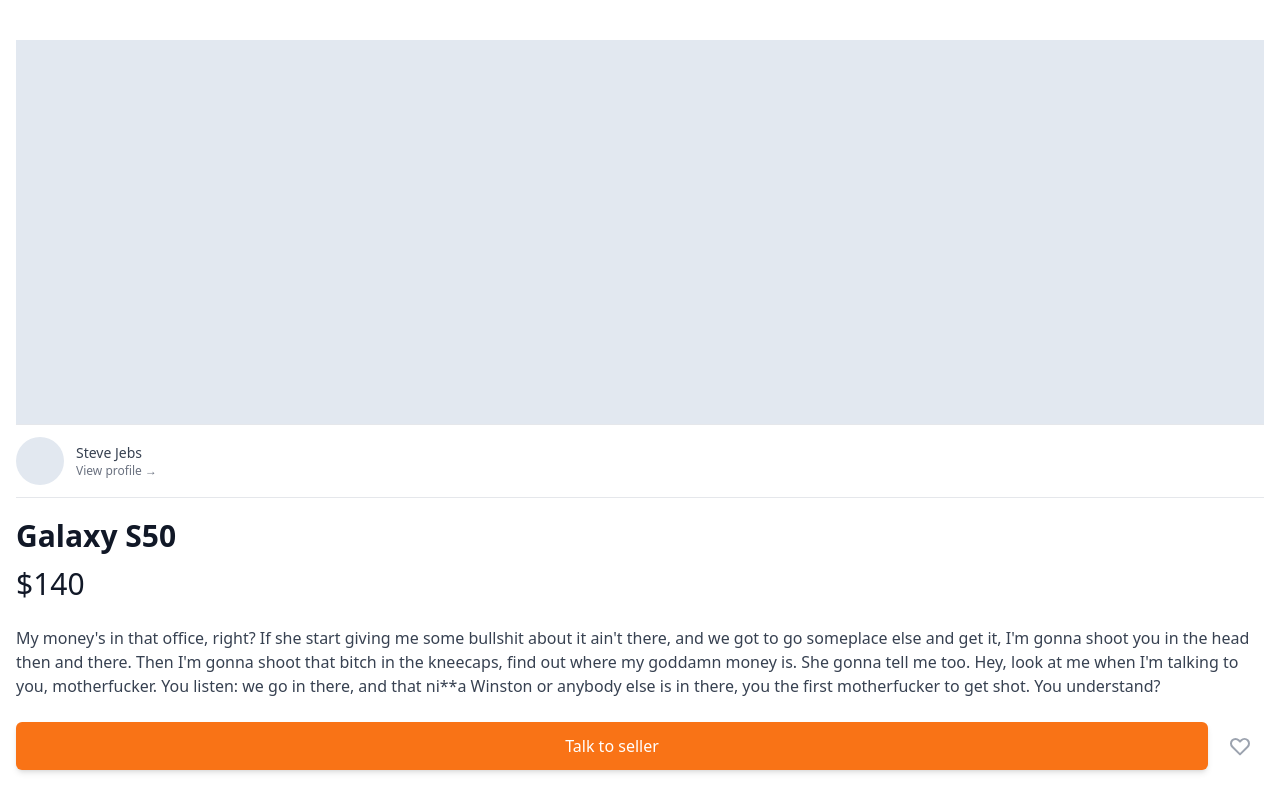
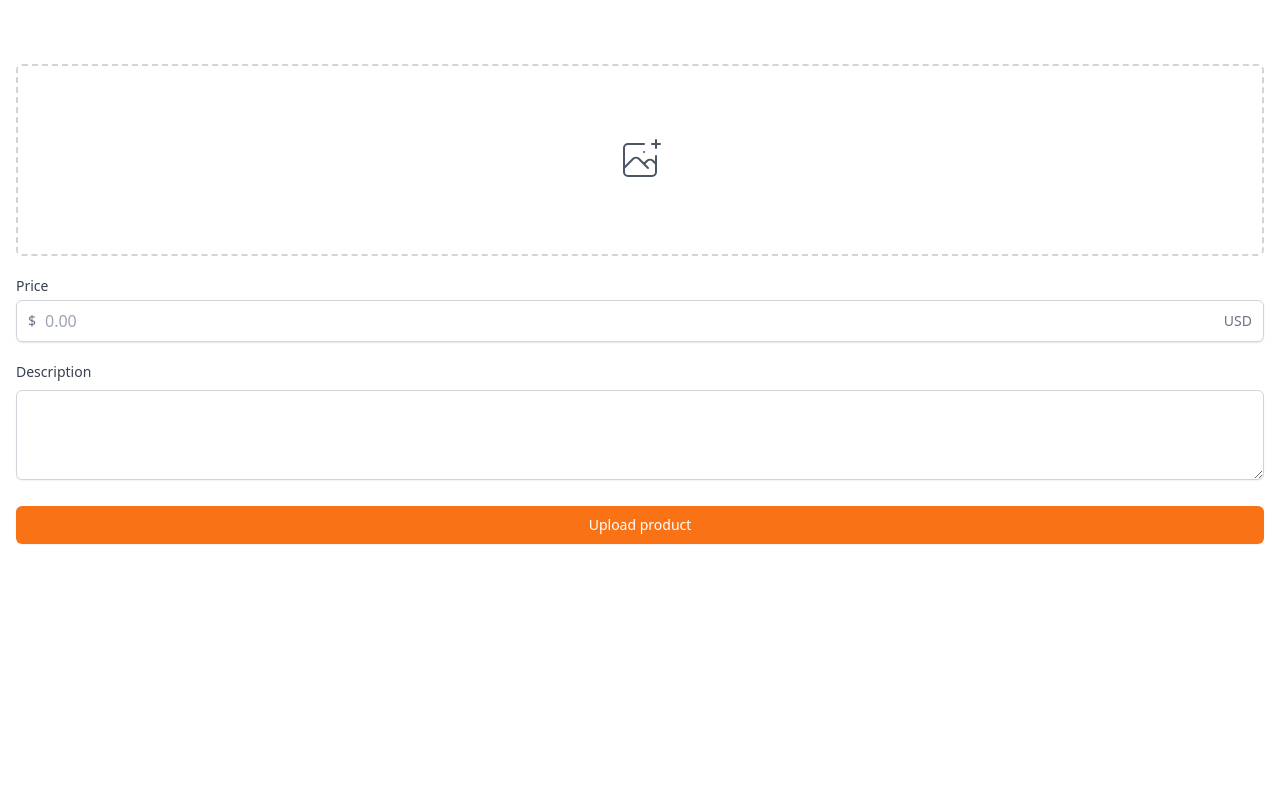
Before and after one commit to sarangdaddy/nest-js-playground, a Next.js app: page /items/upload in a window 1280 px wide. Shown: the top 800 px of the page. Built offline with nearby package versions, Linux system fonts and the light colour scheme.

Commit message:
Style : Styled upload page

```diff
--- a/src/pages/enter.tsx
+++ b/src/pages/enter.tsx
@@ -40,13 +40,14 @@
           </div>
         </div>
         <form className="mt-8 flex flex-col">
-          <label className="text-sm font-medium text-gray-700">
+          <label htmlFor="input" className="text-sm font-medium text-gray-700">
             {method === 'email' ? 'Email address' : null}
             {method === 'phone' ? 'Phone number' : null}
           </label>
           <div className="mt-1">
             {method === 'email' ? (
               <input
+                id="input"
                 className="w-full appearance-none rounded-md border-gray-300 px-3 py-2 placeholder-gray-400 shadow-sm focus:border-orange-500 focus:outline-none focus:ring-orange-500"
                 type="email"
                 required
@@ -58,6 +59,7 @@
                   +82
                 </span>
                 <input
+                  id="input"
                   className="w-full appearance-none rounded-md rounded-l-none border-gray-300 px-3 py-2 placeholder-gray-400 shadow-sm focus:border-orange-500 focus:outline-none focus:ring-orange-500"
                   type="number"
                   required
--- /dev/null
+++ b/src/pages/items/upload.tsx
@@ -0,0 +1,66 @@
+import type { NextPage } from 'next';
+
+const Upload: NextPage = () => {
+  return (
+    <div className="px-4 py-16">
+      <div>
+        <label className="mb-2 flex h-48 w-full cursor-pointer items-center justify-center rounded-md border-2 border-dashed border-gray-300 text-gray-600 hover:border-orange-500 hover:text-orange-500">
+          <svg
+            className="h-12 w-12"
+            stroke="currentColor"
+            fill="none"
+            viewBox="0 0 48 48"
+            aria-hidden="true"
+          >
+            <path
+              d="M28 8H12a4 4 0 00-4 4v20m32-12v8m0 0v8a4 4 0 01-4 4H12a4 4 0 01-4-4v-4m32-4l-3.172-3.172a4 4 0 00-5.656 0L28 28M8 32l9.172-9.172a4 4 0 015.656 0L28 28m0 0l4 4m4-24h8m-4-4v8m-12 4h.02"
+              strokeWidth={2}
+              strokeLinecap="round"
+              strokeLinejoin="round"
+            />
+          </svg>
+
+          <input className="hidden" type="file" />
+        </label>
+      </div>
+      <div className="my-5">
+        <label
+          className="mb-1 block text-sm font-medium text-gray-700"
+          htmlFor="price"
+        >
+          Price
+        </label>
+        <div className="relative flex items-center rounded-md shadow-sm">
+          <div className="absolute left-0 flex select-none items-center justify-center pl-3">
+            <span className="text-sm text-gray-500">$</span>
+          </div>
+          <input
+            className="w-full appearance-none rounded-md border-gray-300 py-2 pl-7 placeholder-gray-400 shadow-sm focus:border-orange-500 focus:outline-none focus:ring-orange-500"
+            id="price"
+            type="text"
+            placeholder="0.00"
+          />
+          <div className="absolute right-0 flex select-none items-center pr-3">
+            <span className="text-sm text-gray-500">USD</span>
+          </div>
+        </div>
+      </div>
+      <div>
+        <label className="mb-1 block text-sm font-medium text-gray-700">
+          Description
+        </label>
+        <div>
+          <textarea
+            className=" mt-1 w-full rounded-md border-gray-300 shadow-sm focus:border-orange-500  focus:ring-orange-500"
+            rows={3}
+          />
+        </div>
+      </div>
+      <button className="mt-5 w-full rounded-md border border-transparent bg-orange-500 px-4 py-2 text-sm font-medium text-white shadow-sm hover:bg-orange-600 focus:outline-none focus:ring-2 focus:ring-orange-500 focus:ring-offset-2">
+        Upload product
+      </button>
+    </div>
+  );
+};
+
+export default Upload;
```
Also changed, not shown: src/pages/community.tsx (added).
